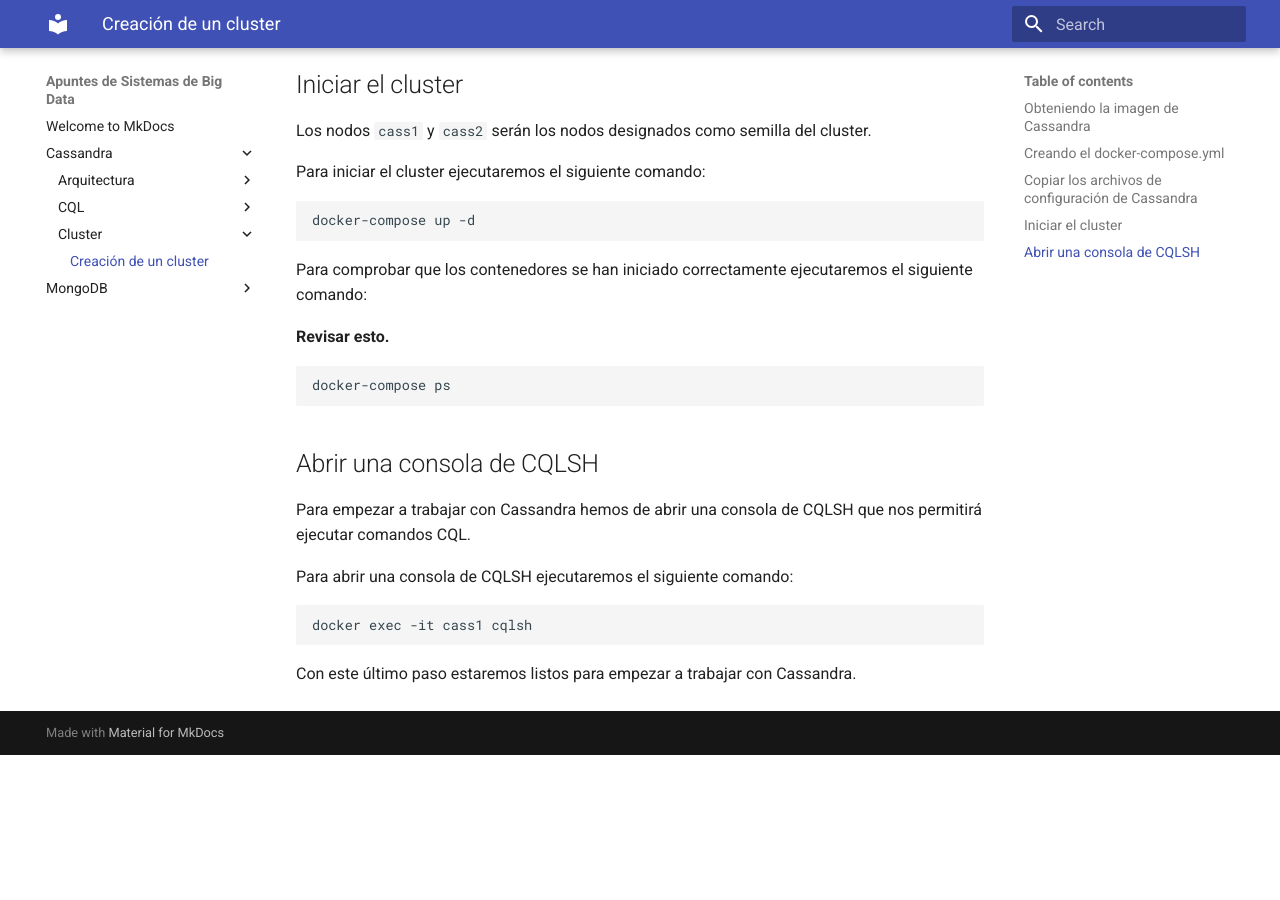
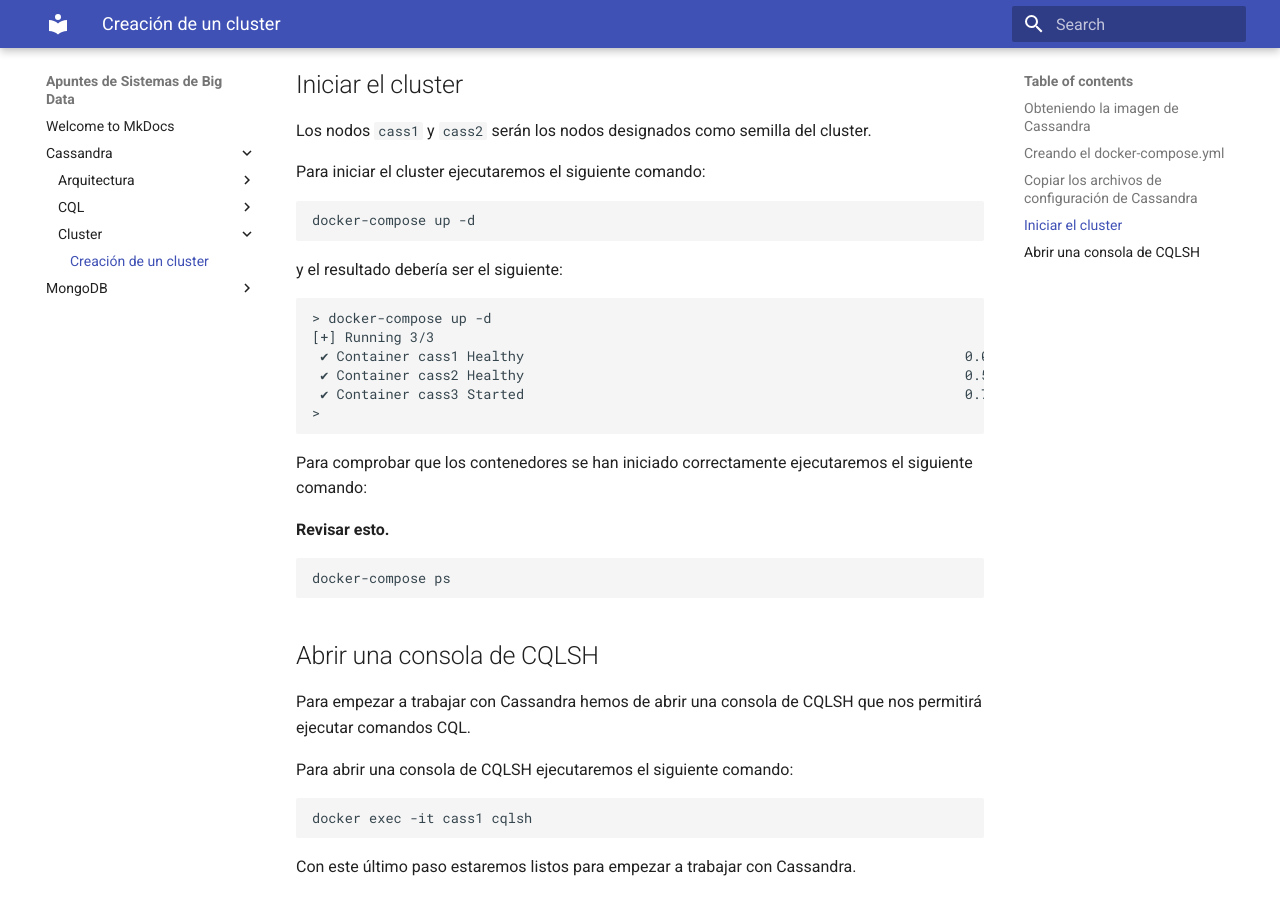
Before and after one commit to mmourazos/SBD, an MkDocs documentation site: the page built from docs/Cassandra/Cluster/00 - Creación del cluster.md, in a window 1280 px wide and 900 px high, scrolled down 2933 px. Built offline with MkDocs 1.6.1 and Material for MkDocs 9.7.7, drawn with Linux system fonts in a browser that asks for light colours; before the commit the page ends 3688 px from its top, so only the background shows below that.

Commit message:
Retoques cluster cassandra.

````diff
--- a/docs/Cassandra/Cluster/00 - Creación del cluster.md
+++ b/docs/Cassandra/Cluster/00 - Creación del cluster.md
@@ -136,6 +136,17 @@
 docker-compose up -d
 ```
 
+y el resultado debería ser el siguiente:
+
+```bash
+> docker-compose up -d
+[+] Running 3/3
+ ✔ Container cass1 Healthy                                                      0.0s
+ ✔ Container cass2 Healthy                                                      0.5s
+ ✔ Container cass3 Started                                                      0.7s
+>
+```
+
 Para comprobar que los contenedores se han iniciado correctamente ejecutaremos el siguiente comando:
 
 **Revisar esto.**
````
